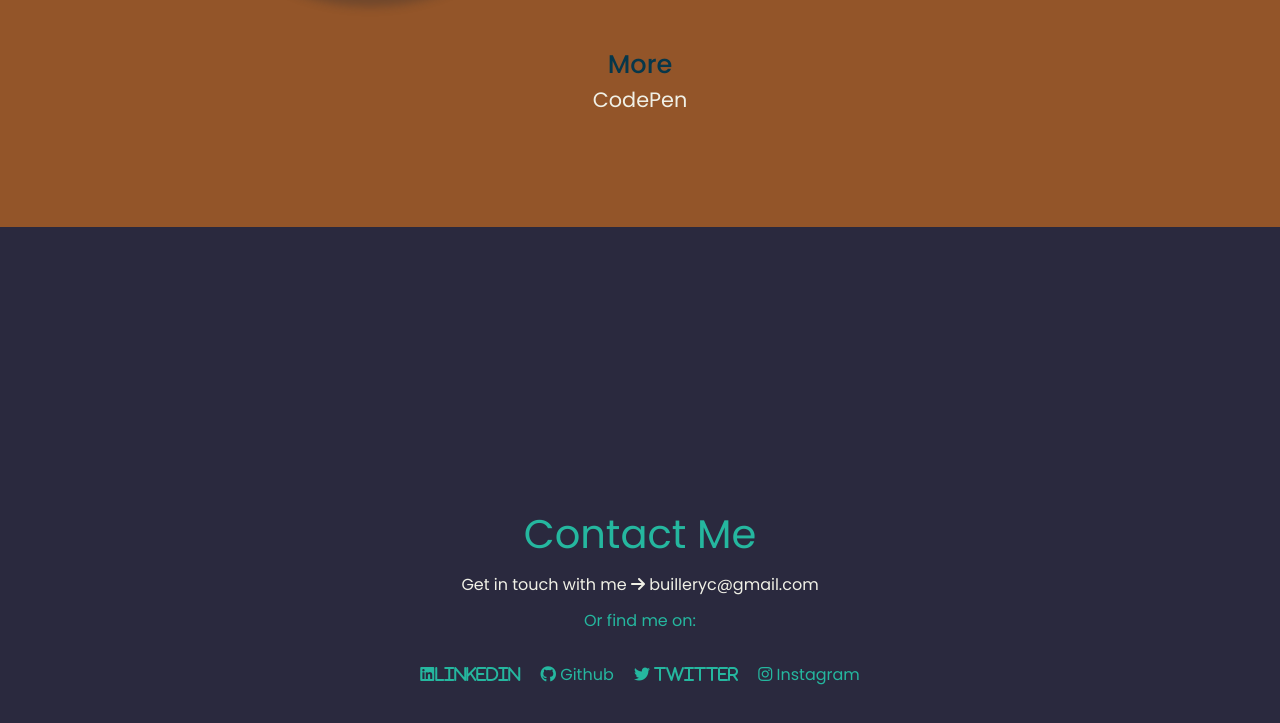
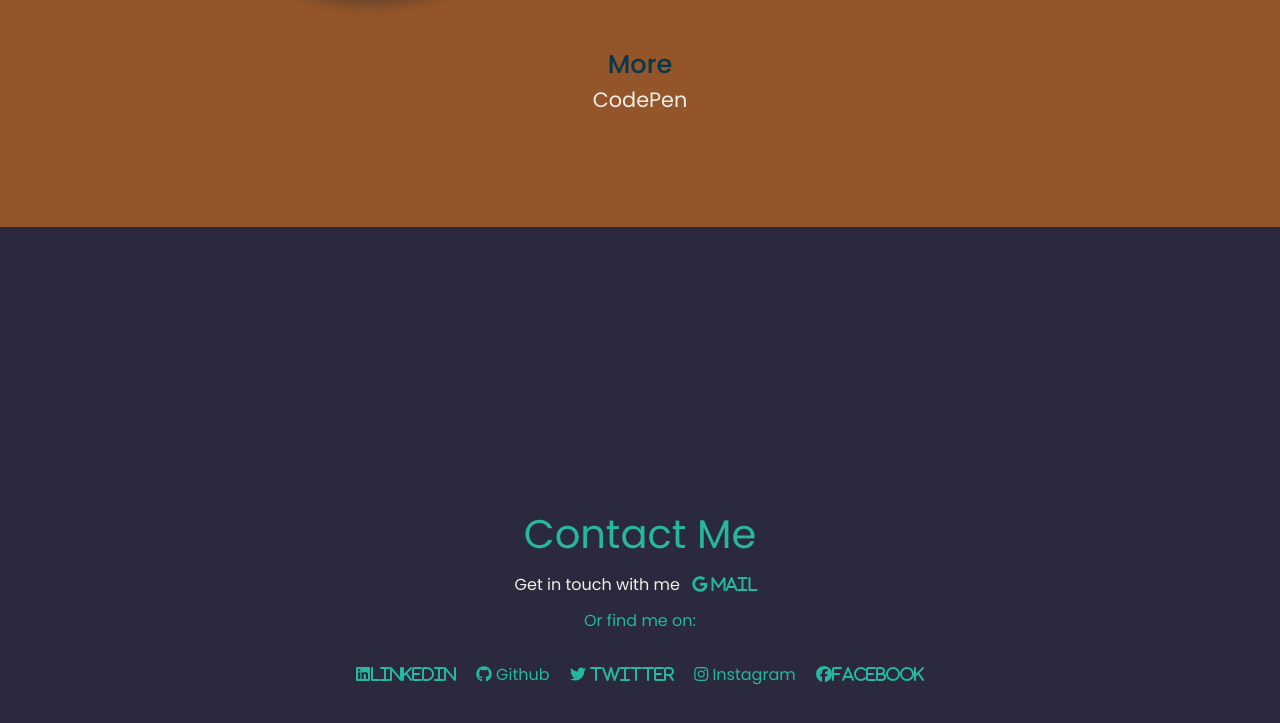
Before and after one commit to CharlesBuillery/websiteportfolio, a plain HTML site: page index.html in a window 1280 px wide. Shown: the part 2491-3214 px from the top of the page. Drawn offline with nearby package versions, Linux system fonts and the light colour scheme; a script that the page names is missing.

Commit message:
Add files via upload

```diff
--- a/index.html
+++ b/index.html
@@ -144,7 +144,7 @@
           <p>
             More
           </p>
-          <a href="https://codepen.io/sanketbodke" target="blank">CodePen</a>
+          <a href="https://codepen.io/BUILLERY-CHARLES-G_CS3C" target="blank">CodePen</a>
         </div>
       </div>
     </div>
@@ -154,13 +154,14 @@
       <div class="contact-content">
         <h2>Contact Me</h2>
         <p class="mail">
-          Get in touch with me <i class="fas fa-arrow-right"></i> builleryc@gmail.com
+          Get in touch with me <a href="mailto:builleryc@gmail.com" target="blank"><i class="fab fa-Google"> mail</i></a>
         </p>
         <p class="links">Or find me on:</p>
         <a href="https://www.linkedin.com/in/cs-3c-buillery-charles-g-478b7b25b/" target="blank"><i class="fab fa-linkedin">Linkedin</i></a>
         <a href="https://github.com/CharlesBuillery" target="blank"><i class="fab fa-github"></i> Github</a>
         <a href="https://twitter.com/Charles55040212" target="blank"><i class="fab fa-twitter"> Twitter</i></a>
         <a href="https://www.instagram.com/charlesbuillery/" target="blank"><i class="fab fa-instagram"></i> Instagram</a>
+        <a href="https://www.facebook.com/charles.buillery.39/" target="blank"><i class="fab fa-facebook">Facebook</i></a>
       </div>
     </div>
   </div>
```
